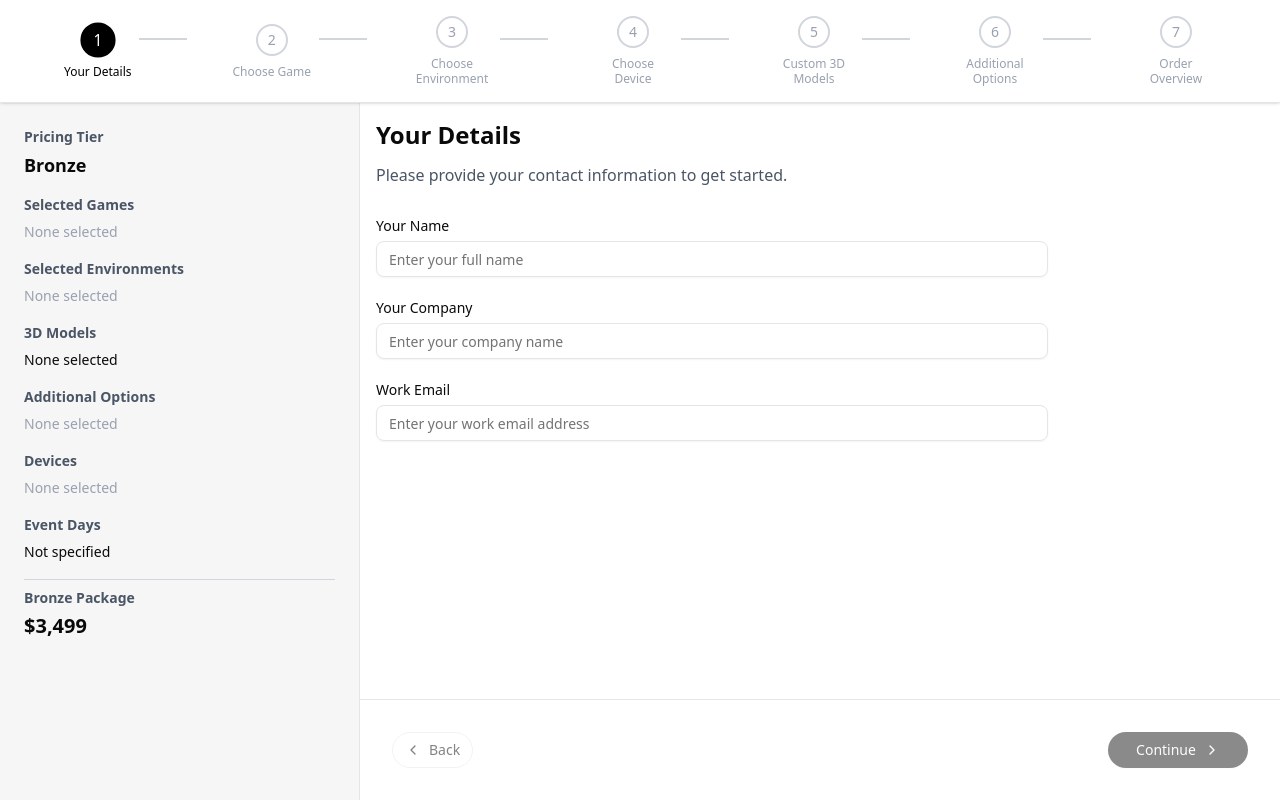
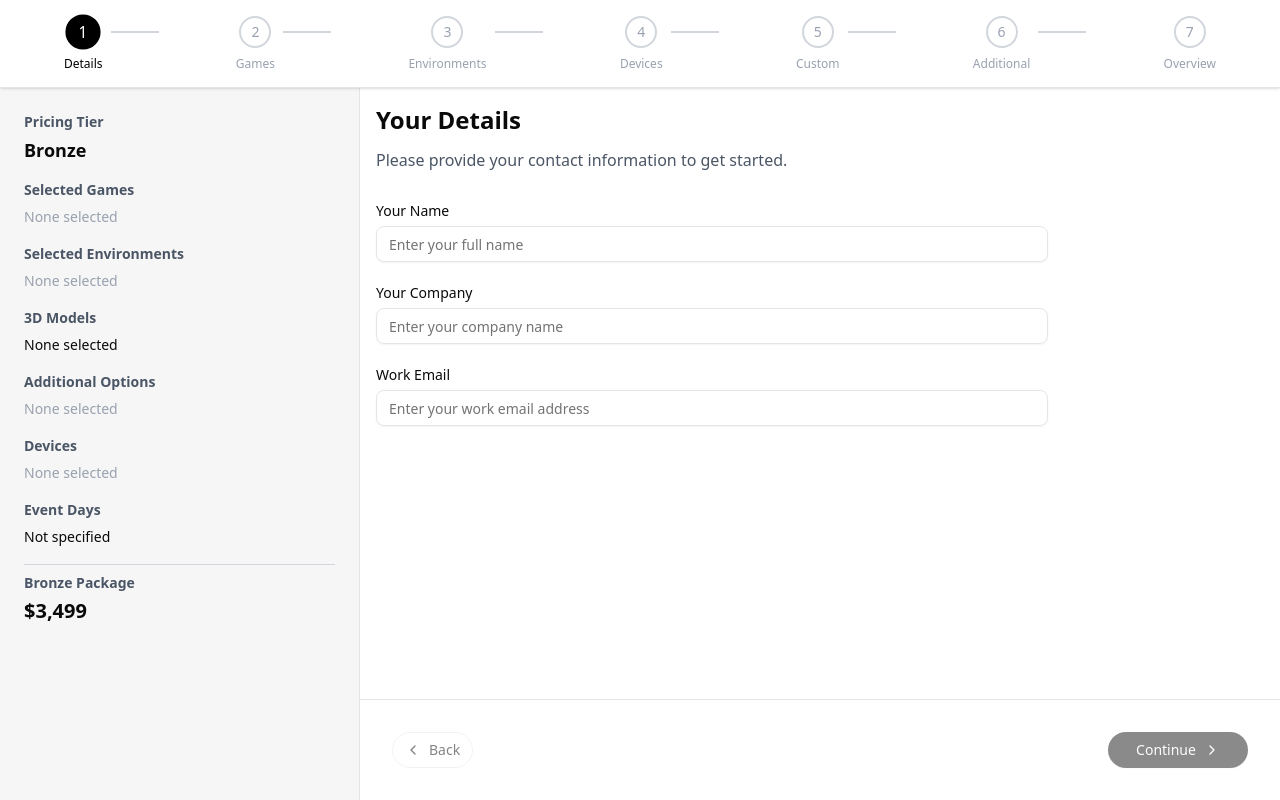
Before and after one commit to anacc12/vr-configurator, a Next.js app: page / in a window 1280 px wide. Built offline with nearby package versions, Linux system fonts and the light colour scheme.

Commit message:
Stepper names changed

```diff
--- a/components/progress-bar.tsx
+++ b/components/progress-bar.tsx
@@ -7,13 +7,13 @@ interface ProgressBarProps {
 }
 
 const STEPS = [
-  { number: 1, title: "Your Details", shortTitle: "Details" },
-  { number: 2, title: "Choose Game", shortTitle: "Game" },
-  { number: 3, title: "Choose Environment", shortTitle: "Environment" },
-  { number: 4, title: "Choose Device", shortTitle: "Device" },
-  { number: 5, title: "Custom 3D Models", shortTitle: "3D Models" },
-  { number: 6, title: "Additional Options", shortTitle: "Options" },
-  { number: 7, title: "Order Overview", shortTitle: "Overview" },
+  { number: 1, title: "Details", shortTitle: "Details" },
+  { number: 2, title: "Games", shortTitle: "Game" },
+  { number: 3, title: "Environments", shortTitle: "Environment" },
+  { number: 4, title: "Devices", shortTitle: "Device" },
+  { number: 5, title: "Custom", shortTitle: "3D Models" },
+  { number: 6, title: "Additional", shortTitle: "Options" },
+  { number: 7, title: "Overview", shortTitle: "Overview" },
 ]
 
 export function ProgressBar({ currentStep }: ProgressBarProps) {
```
